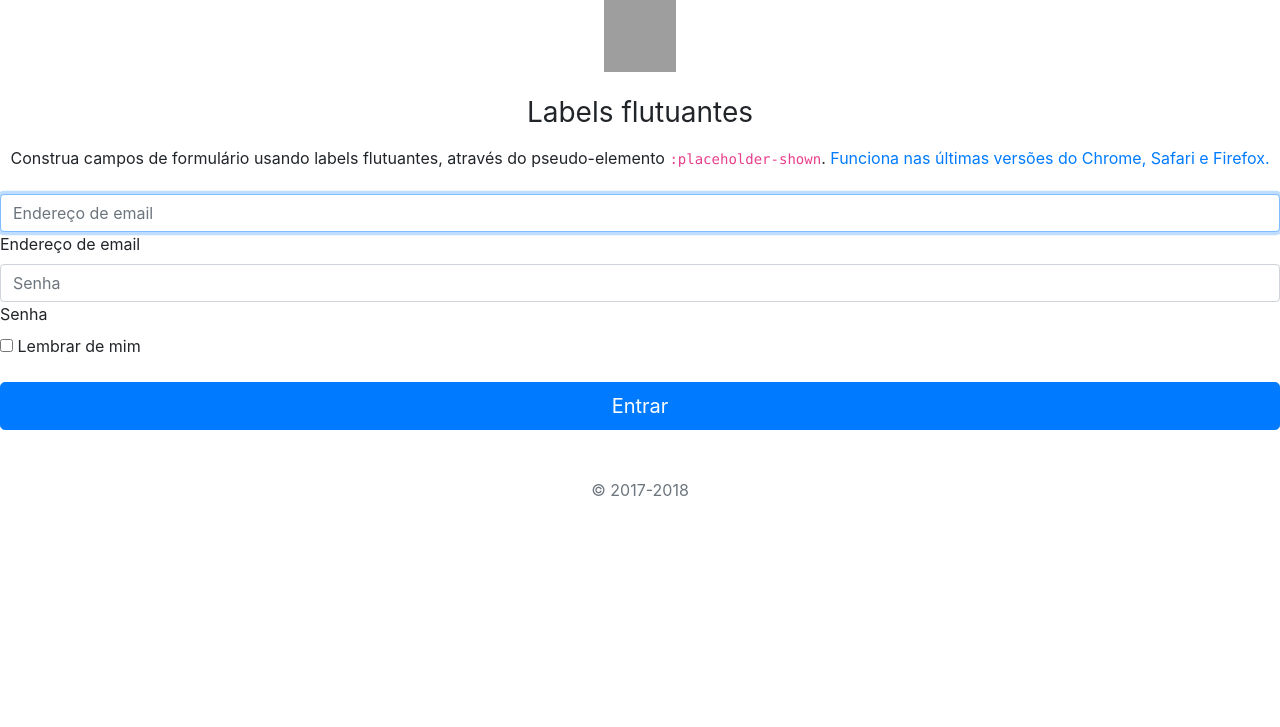
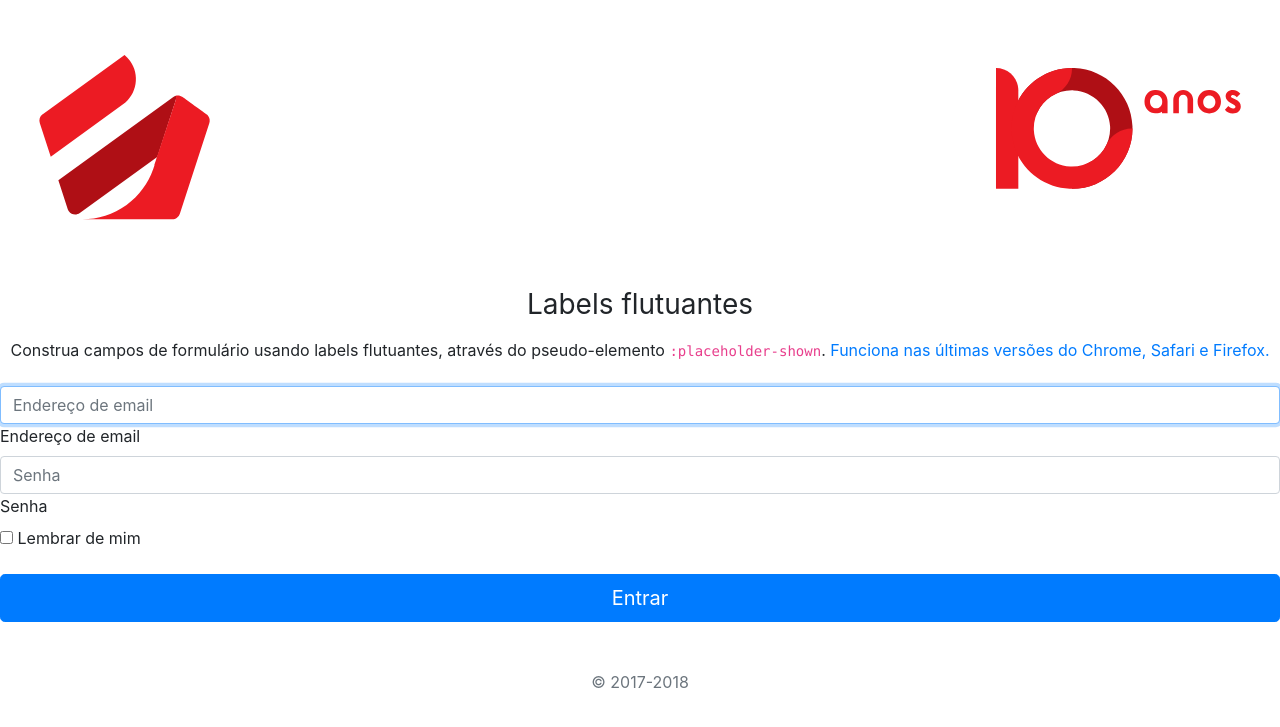
Before and after one commit to ericastro/PentaxialCRUD, a PHP site: page /login.php in a window 1280 px wide. Shown: the top 727 px of the page. Run offline with PHP 8.4, Linux system fonts and the light colour scheme; some libraries are stand-ins or nearby versions; grey boxes are pictures that could not be loaded.

Commit message:
Update login.php
alterando a imagem padrão para p logo da pentaxial

```diff
--- a/login.php
+++ b/login.php
@@ -9,7 +9,7 @@
 		<form class="form-signin">
 
 				<div class="text-center mb-4">
-						<img class="mb-4" src="../../assets/brand/bootstrap-solid.svg" alt="" width="72" height="72">
+						<img class="mb-4" src="img/logo-pentaxial-10-anos.svg" alt="Logo Pentaxial 10 anos">
 						<h1 class="h3 mb-3 font-weight-normal">Labels flutuantes</h1>
 						<p>Construa campos de formulário usando labels flutuantes, através do pseudo-elemento <code>:placeholder-shown</code>. <a href="https://caniuse.com/#feat=css-placeholder-shown">Funciona nas últimas versões do Chrome, Safari e Firefox.</a></p>
 				</div>
```
